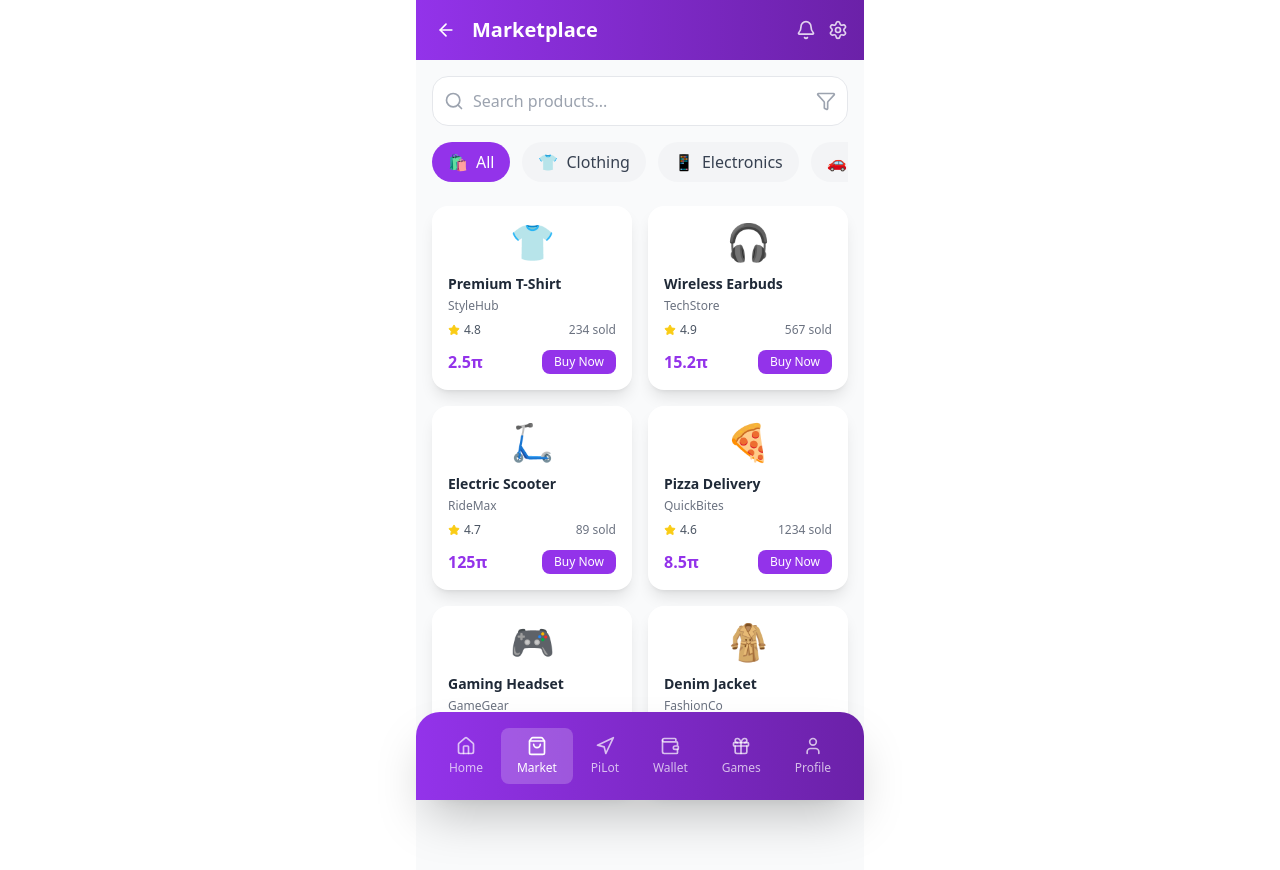
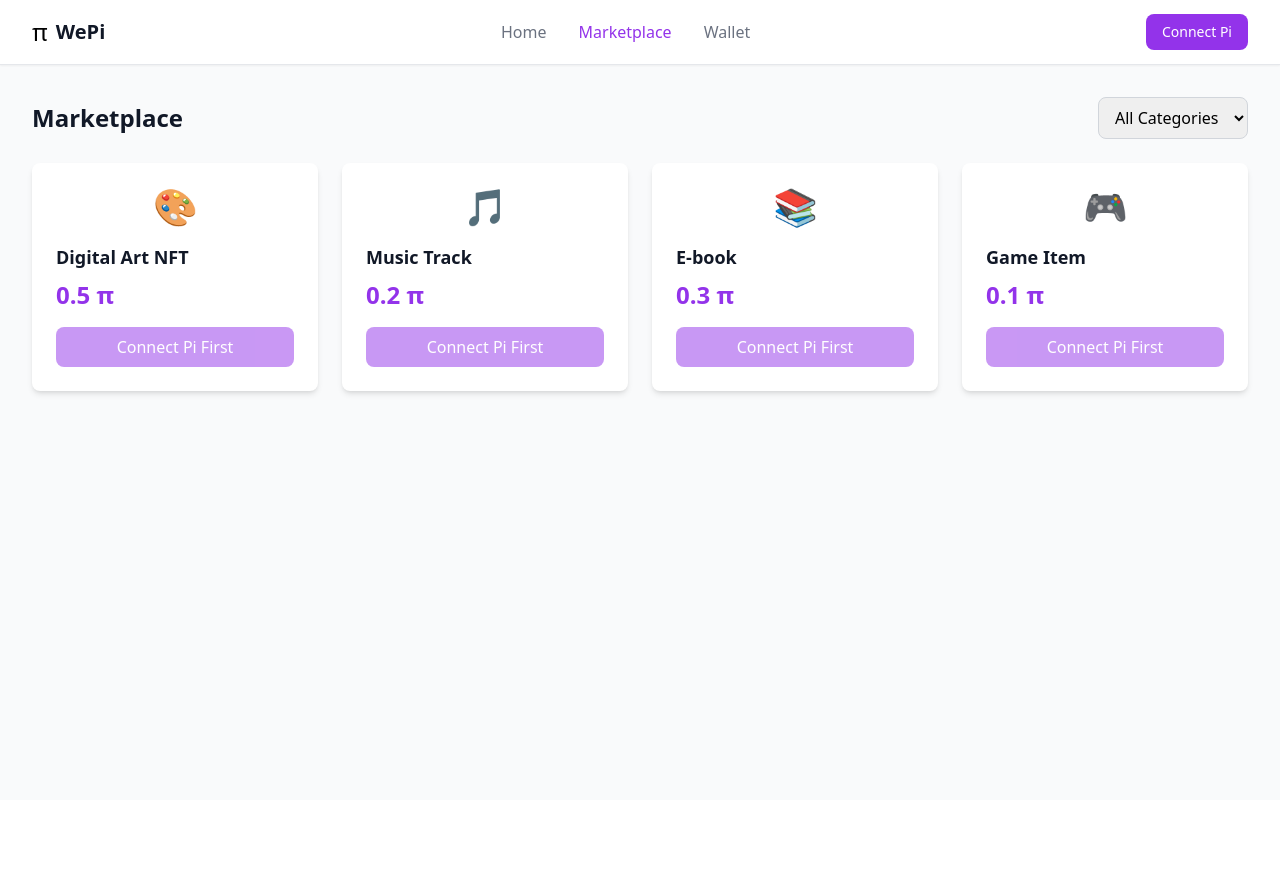
Before and after one commit to fatherofmany/wepi-app, a React (Vite) app: page / in a window 1280 px wide. Both pictures are taken after a click on the button "Marketplace". After the commit the page ends 800 px from the top, so only its background shows below. Built offline with nearby package versions, Linux system fonts and the light colour scheme.

Commit message:
🚀 Integrated central payPi + Pi Games payment hooks

```diff
--- a/src/App.jsx
+++ b/src/App.jsx
@@ -1374,6 +1374,7 @@ const WePiApp = () => {
     }
   };
 
+
   // Sample data
   const recentActivity = [
     { id: 1, type: 'sent', recipient: 'Anna', amount: -1.2504, date: 'Today', icon: Send },
@@ -1390,6 +1391,8 @@ const WePiApp = () => {
     { id: 5, name: 'Gaming Headset', price: 22.3, category: 'electronics', image: '🎮', seller: 'GameGear', rating: 4.8, sales: 456 },
     { id: 6, name: 'Denim Jacket', price: 18.7, category: 'clothing', image: '🧥', seller: 'FashionCo', rating: 4.5, sales: 123 }
   ];
+
+
 
   const piLearnCourses = [
     { id: 1, title: 'Pi Network Fundamentals', price: 2.5, duration: '2h 30m', level: 'Beginner', students: 1234, rating: 4.9 },
@@ -1436,40 +1439,59 @@ const WePiApp = () => {
 //   );
 // };
 
-  const filteredMarketplace = selectedCategory === 'all'
-    ? marketplaceItems
-    : marketplaceItems.filter(item => item.category === selectedCategory);
-
-  const NavButton = ({ icon: Icon, label, isActive, onClick }) => (
-    <button
-      onClick={onClick}
-      className={`flex flex-col items-center space-y-1 px-4 py-2 rounded-lg transition-all ${
-        isActive
-          ? 'bg-white/20 text-white'
-          : 'text-white/70 hover:text-white hover:bg-white/10'
-      }`}
-    >
-      <Icon size={20} />
-      <span className="text-xs font-medium">{label}</span>
-    </button>
-  );
-
-  const Header = ({ title, showBack = false }) => (
-    <div className="flex items-center justify-between p-4 bg-gradient-to-r from-purple-600 to-purple-800 text-white">
-      <div className="flex items-center space-x-3">
-        {showBack && (
-          <button onClick={() => setCurrentView('home')} className="p-1">
-            <ArrowRight className="rotate-180" size={20} />
-          </button>
-        )}
-        <h1 className="text-xl font-bold">{title}</h1>
-      </div>
-      <div className="flex items-center space-x-3">
-        <Bell size={20} className="opacity-80" />
-        <Settings size={20} className="opacity-80" />
-      </div>
-    </div>
-  );
+  // Sample product data for the marketplace
+  const products = [
+    { id: 1, name: 'Digital Art NFT', price: 0.5, category: 'art', image: '🎨' },
+    { id: 2, name: 'Music Track', price: 0.2, category: 'music', image: '🎵' },
+    { id: 3, name: 'E-book', price: 0.3, category: 'books', image: '📚' },
+    { id: 4, name: 'Game Item', price: 0.1, category: 'games', image: '🎮' },
+  ];
+
+  const filteredProducts = selectedCategory === 'all'
+    ? products
+    : products.filter(product => product.category === selectedCategory);
+
+  const handlePurchase = async (product) => {
+    if (!piAuthenticated) {
+      alert('Please authenticate with Pi first');
+      return;
+    }
+
+    try {
+      const payment = await payPi(
+        product.price,
+        `Purchase: ${product.name}`,
+        { productId: product.id, productName: product.name }
+      );
+      console.log('Purchase successful:', payment);
+    } catch (error) {
+      console.error('Purchase failed:', error);
+    }
+  };
+
+  // Splash screen timeout
+  useEffect(() => {
+    const timer = setTimeout(() => {
+      setShowSplash(false);
+    }, 3000);
+    return () => clearTimeout(timer);
+  }, []);
+
+  if (showSplash) {
+    return (
+      <div className="min-h-screen bg-gradient-to-br from-purple-900 via-blue-900 to-indigo-900 flex items-center justify-center">
+        <div className="text-center">
+          <div className="text-6xl mb-4">π</div>
+          <div className="text-white text-2xl font-bold mb-2">WePi</div>
+          <div className="text-gray-300">Decentralized Marketplace</div>
+          <div className="mt-8">
+            <div className="animate-spin rounded-full h-8 w-8 border-b-2 border-white mx-auto"></div>
+          </div>
+        </div>
+      </div>
+    );
+  }
+
 
   const renderHome = () => (
     <div className="space-y-6">
@@ -1861,87 +1883,233 @@ const renderProfile = () => (
     </div>
   </div>
 );
- return (
-  <>
-    {showSplash && <Splash onDone={() => setShowSplash(false)} />}
-
-    {!showSplash && (
-      <div className="max-w-md mx-auto bg-gray-50 min-h-screen">
-        <div className="pb-20">
-          {/* Main Content Views */}
-          {currentView === 'home' && renderHome()}
-          {currentView === 'marketplace' && renderMarketplace()}
-          {currentView === 'pilearn' && renderPiLearn()}
-          {currentView === 'tasks' && renderTasks()}
-          {currentView === 'bills' && renderBills()}
-          {currentView === 'wallet' && renderWallet()}
-          {currentView === 'profile' && renderProfile()}
-          {currentView === 'games' &&
-            <WEPIGames
-              onBack={() => setCurrentView('home')}
-              piBalance={piBalance}
-              setPiBalance={setPiBalance}
-              userAddress={userAddress}
-              setUserAddress={setUserAddress}
-              payPi={payPi}
-            />}
-          {currentView === 'pilot' && (
-            <PiLotComponent
-              onBack={() => setCurrentView('home')}
-              piBalance={piBalance}
-              setPiBalance={setPiBalance}
-            />
-          )}
-        </div>
-
-        {/* Bottom Navigation */}
-        <div className="fixed bottom-0 left-1/2 transform -translate-x-1/2 w-full max-w-md">
-          <div className="bg-gradient-to-r from-purple-600 to-purple-800 p-4 rounded-t-3xl shadow-2xl">
-            <div className="flex justify-around">
-              <NavButton
-                icon={Home}
-                label="Home"
-                isActive={currentView === 'home'}
+return (
+    <div className="min-h-screen bg-gray-50">
+      {/* Header */}
+      <header className="bg-white shadow-sm border-b">
+        <div className="max-w-7xl mx-auto px-4 sm:px-6 lg:px-8">
+          <div className="flex justify-between items-center h-16">
+            <div className="flex items-center">
+              <span className="text-2xl">π</span>
+              <span className="ml-2 text-xl font-bold text-gray-900">WePi</span>
+            </div>
+
+            {/* Desktop Navigation */}
+            <nav className="hidden md:flex space-x-8">
+              <button
                 onClick={() => setCurrentView('home')}
-              />
-              <NavButton
-                icon={ShoppingBag}
-                label="Market"
-                isActive={currentView === 'marketplace'}
+                className={`${currentView === 'home' ? 'text-purple-600' : 'text-gray-500'} hover:text-purple-600`}
+              >
+                Home
+              </button>
+              <button
                 onClick={() => setCurrentView('marketplace')}
-              />
-              <NavButton
-                icon={Navigation}
-                label="PiLot"
-                isActive={currentView === 'pilot'}
-                onClick={() => setCurrentView('pilot')}
-              />
-              <NavButton
-                icon={Wallet}
-                label="Wallet"
-                isActive={currentView === 'wallet'}
+                className={`${currentView === 'marketplace' ? 'text-purple-600' : 'text-gray-500'} hover:text-purple-600`}
+              >
+                Marketplace
+              </button>
+              <button
                 onClick={() => setCurrentView('wallet')}
-              />
-              <NavButton
-                icon={Gift}
-                label="Games"
-                isActive={currentView === 'games'}
-                onClick={() => setCurrentView('games')}
-              />
-              <NavButton
-                icon={User}
-                label="Profile"
-                isActive={currentView === 'profile'}
-                onClick={() => setCurrentView('profile')}
-              />
+                className={`${currentView === 'wallet' ? 'text-purple-600' : 'text-gray-500'} hover:text-purple-600`}
+              >
+                Wallet
+              </button>
+            </nav>
+
+            {/* Pi Authentication Status */}
+            <div className="flex items-center space-x-4">
+              {piAuthenticated ? (
+                <div className="flex items-center space-x-2">
+                  <span className="text-green-600 text-sm">✅ Authenticated</span>
+                  <span className="text-sm text-gray-600">{piBalance.toFixed(4)} π</span>
+                </div>
+              ) : (
+                <button
+                  onClick={reAuthenticate}
+                  disabled={loading}
+                  className="bg-purple-600 text-white px-4 py-2 rounded-lg text-sm hover:bg-purple-700 disabled:opacity-50"
+                >
+                  {loading ? 'Connecting...' : 'Connect Pi'}
+                </button>
+              )}
+
+              {/* Mobile menu button */}
+              <button
+                onClick={() => setShowMobileMenu(!showMobileMenu)}
+                className="md:hidden"
+              >
+                <div className="w-6 h-6 flex flex-col justify-center items-center">
+                  <span className="w-4 h-0.5 bg-gray-600 mb-1"></span>
+                  <span className="w-4 h-0.5 bg-gray-600 mb-1"></span>
+                  <span className="w-4 h-0.5 bg-gray-600"></span>
+                </div>
+              </button>
             </div>
           </div>
         </div>
-      </div>
-    )}
-  </>
-);
-
+
+        {/* Mobile Navigation */}
+        {showMobileMenu && (
+          <div className="md:hidden bg-white border-t">
+            <div className="px-4 py-2 space-y-2">
+              <button
+                onClick={() => { setCurrentView('home'); setShowMobileMenu(false); }}
+                className="block w-full text-left py-2 text-gray-600 hover:text-purple-600"
+              >
+                Home
+              </button>
+              <button
+                onClick={() => { setCurrentView('marketplace'); setShowMobileMenu(false); }}
+                className="block w-full text-left py-2 text-gray-600 hover:text-purple-600"
+              >
+                Marketplace
+              </button>
+              <button
+                onClick={() => { setCurrentView('wallet'); setShowMobileMenu(false); }}
+                className="block w-full text-left py-2 text-gray-600 hover:text-purple-600"
+              >
+                Wallet
+              </button>
+            </div>
+          </div>
+        )}
+      </header>
+
+      {/* Main Content */}
+      <main className="max-w-7xl mx-auto px-4 sm:px-6 lg:px-8 py-8">
+        {currentView === 'home' && (
+          <div className="text-center">
+            <h1 className="text-4xl font-bold text-gray-900 mb-4">
+              Welcome to WePi Marketplace
+            </h1>
+            <p className="text-xl text-gray-600 mb-8">
+              Buy and sell digital goods with Pi cryptocurrency
+            </p>
+            {!piAuthenticated && (
+              <div className="bg-yellow-50 border border-yellow-200 rounded-lg p-6 mb-8 max-w-md mx-auto">
+                <h3 className="text-lg font-semibold text-yellow-800 mb-2">
+                  Connect Your Pi Wallet
+                </h3>
+                <p className="text-yellow-700 mb-4">
+                  To start buying and selling, please connect your Pi Browser wallet.
+                </p>
+                <button
+                  onClick={reAuthenticate}
+                  disabled={loading}
+                  className="bg-yellow-600 text-white px-6 py-2 rounded-lg hover:bg-yellow-700 disabled:opacity-50"
+                >
+                  {loading ? 'Connecting...' : 'Connect Pi Wallet'}
+                </button>
+              </div>
+            )}
+            <button
+              onClick={() => setCurrentView('marketplace')}
+              className="bg-purple-600 text-white px-8 py-3 rounded-lg text-lg hover:bg-purple-700"
+            >
+              Explore Marketplace
+            </button>
+          </div>
+        )}
+
+        {currentView === 'marketplace' && (
+          <div>
+            <div className="flex justify-between items-center mb-6">
+              <h2 className="text-2xl font-bold text-gray-900">Marketplace</h2>
+              <select
+                value={selectedCategory}
+                onChange={(e) => setSelectedCategory(e.target.value)}
+                className="border border-gray-300 rounded-lg px-3 py-2"
+              >
+                <option value="all">All Categories</option>
+                <option value="art">Art</option>
+                <option value="music">Music</option>
+                <option value="books">Books</option>
+                <option value="games">Games</option>
+              </select>
+            </div>
+
+            <div className="grid grid-cols-1 md:grid-cols-2 lg:grid-cols-3 xl:grid-cols-4 gap-6">
+              {filteredProducts.map((product) => (
+                <div key={product.id} className="bg-white rounded-lg shadow-md p-6">
+                  <div className="text-4xl text-center mb-4">{product.image}</div>
+                  <h3 className="text-lg font-semibold text-gray-900 mb-2">{product.name}</h3>
+                  <p className="text-2xl font-bold text-purple-600 mb-4">{product.price} π</p>
+                  <button
+                    onClick={() => handlePurchase(product)}
+                    disabled={!piAuthenticated || loading}
+                    className="w-full bg-purple-600 text-white py-2 rounded-lg hover:bg-purple-700 disabled:opacity-50 disabled:cursor-not-allowed"
+                  >
+                    {!piAuthenticated ? 'Connect Pi First' : loading ? 'Processing...' : 'Buy Now'}
+                  </button>
+                </div>
+              ))}
+            </div>
+          </div>
+        )}
+
+        {currentView === 'wallet' && (
+          <div className="max-w-md mx-auto">
+            <div className="bg-white rounded-lg shadow-md p-6">
+              <h2 className="text-2xl font-bold text-gray-900 mb-6 text-center">Pi Wallet</h2>
+
+              {piAuthenticated ? (
+                <div className="space-y-4">
+                  <div className="text-center">
+                    <div className="text-4xl mb-2">π</div>
+                    <div className="text-3xl font-bold text-purple-600 mb-1">
+                      {piBalance.toFixed(4)}
+                    </div>
+                    <div className="text-gray-600">Pi Balance</div>
+                  </div>
+
+                  <div className="border-t pt-4">
+                    <div className="text-sm text-gray-600 mb-1">Username:</div>
+                    <div className="font-mono text-sm bg-gray-100 p-2 rounded break-all">
+                      {userAddress}
+                    </div>
+                  </div>
+
+                  <div className="text-sm text-gray-600 mb-1">Granted Scopes:</div>
+                  <div className="flex flex-wrap gap-2">
+                    {authScopes.map(scope => (
+                      <span key={scope} className="bg-green-100 text-green-800 px-2 py-1 rounded-full text-xs">
+                        {scope}
+                      </span>
+                    ))}
+                  </div>
+
+                  <button
+                    onClick={reAuthenticate}
+                    disabled={loading}
+                    className="w-full bg-gray-600 text-white py-2 rounded-lg hover:bg-gray-700 disabled:opacity-50"
+                  >
+                    {loading ? 'Refreshing...' : 'Refresh Connection'}
+                  </button>
+                </div>
+              ) : (
+                <div className="text-center">
+                  <div className="text-6xl mb-4 opacity-50">π</div>
+                  <h3 className="text-lg font-semibold text-gray-900 mb-2">
+                    Connect Your Pi Wallet
+                  </h3>
+                  <p className="text-gray-600 mb-6">
+                    Connect your Pi Browser wallet to view balance and make transactions.
+                  </p>
+                  <button
+                    onClick={reAuthenticate}
+                    disabled={loading}
+                    className="w-full bg-purple-600 text-white py-3 rounded-lg hover:bg-purple-700 disabled:opacity-50"
+                  >
+                    {loading ? 'Connecting...' : 'Connect Pi Wallet'}
+                  </button>
+                </div>
+              )}
+            </div>
+          </div>
+        )}
+      </main>
+    </div>
+  );
 };
 
 
```
